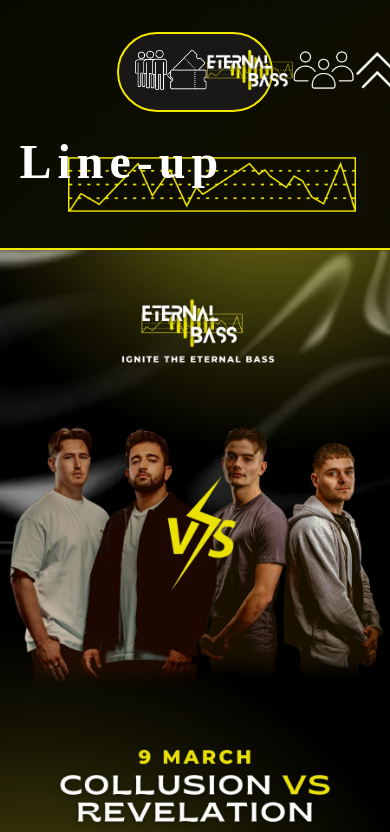
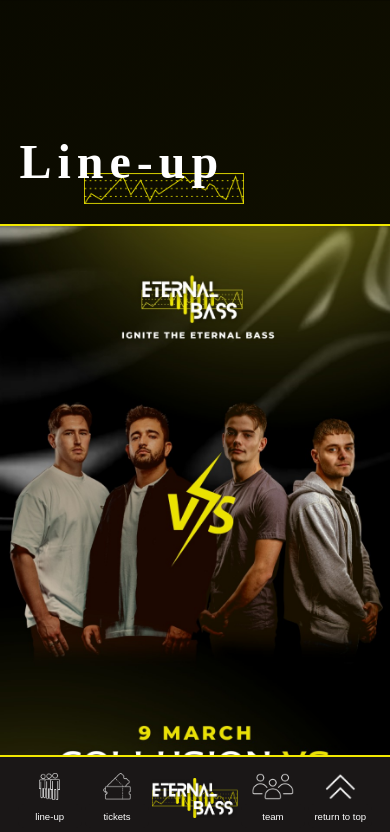
Before and after one commit to Jaywesterlow/eternal-bass, a website: page index.html in a window 390 px wide. Shown: the top 832 px of the page. Drawn offline with nearby package versions, Linux system fonts and the light colour scheme.

Commit message:
complete nav responsiveness

```diff
--- a/index.html
+++ b/index.html
@@ -10,16 +10,25 @@
 <body>
 
   <nav>
-    <a href="#line-up"><img src="assets/images/white-icons/lineup.png" class="nav-item" alt="link to 'line-up' section"></a>
-    <span class="nav-tooltip line-up-tooltip"></span>
-    <a href="#tickets"><img src="assets/images/white-icons/tickets.png" class="nav-item" alt="link to 'tickets' section"></a>
-    <span class="nav-tooltip tickets-tooltip"></span>
-    <a href="#main"><img src="assets/images/logo-new.png" class="nav-item" alt="'Eternal Bass' logo"></a>
-    <span class="nav-tooltip logo-tooltip"></span>
-    <a href="#team"><img src="assets/images/white-icons/team.png" class="nav-item" alt="link to 'team' section"></a>
-    <span class="nav-tooltip team-tooltip"></span>
-    <a href="#main"><img src="assets/images/white-icons/arrow.png" class="nav-item" alt="link back to top of site"></a>
-    <span class="nav-tooltip top-tooltip"></span>
+    <div>
+      <a href="#line-up"><img src="assets/images/white-icons/lineup.png" class="nav-item" alt="link to 'line-up' section"></a>
+      <span class="nav-tooltip">line-up</span>
+    </div>
+    <div>
+      <a href="#tickets"><img src="assets/images/white-icons/tickets.png" class="nav-item" alt="link to 'tickets' section"></a>
+      <span class="nav-tooltip">tickets</span>
+    </div>
+    <div>
+      <a href="#main"><img src="assets/images/logo-new.png" class="nav-item" alt="'Eternal Bass' logo"></a>
+    </div>
+    <div>
+      <a href="#team"><img src="assets/images/white-icons/team.png" class="nav-item" alt="link to 'team' section"></a>
+      <span class="nav-tooltip">team</span>
+    </div>
+    <div>
+      <a href="#main"><img src="assets/images/white-icons/arrow.png" class="nav-item" alt="link back to top of site"></a>
+      <span class="nav-tooltip">return to top</span>
+    </div>
   </nav>
 
   <main id="main">
@@ -113,7 +122,7 @@
 
       <hr>
 
-      <aside class="socials-container">
+      <aside>
         <div class="socials"><img src="#" alt=""></div>
         <div class="socials"><img src="#" alt=""></div>
         <div class="socials"><img src="#" alt=""></div>
--- a/styles/style.css
+++ b/styles/style.css
@@ -78,6 +78,18 @@
   padding: 130px 0 250px 0
 }
 
+main section header h2 {
+  margin-top: -1rem;
+}
+
+main section header img {
+  width: 18rem;
+  position: relative;
+  left: 3rem;
+  bottom: 2rem;
+  z-index: -1;
+}
+
 @media only screen and (max-width: 575px) {
   main section {
     width: 100% !important;
@@ -92,19 +104,13 @@
   main section header {
     padding: 0 5%;
   }
+  main section header img {
+    width: 10rem;
+    bottom: 1rem;
+    left: 4rem;
+  }
 }
 
-main section header h2 {
-  margin-top: -1rem;
-}
-
-main section header img {
-  width: 18rem;
-  position: relative;
-  left: 3rem;
-  bottom: 2rem;
-  z-index: -1;
-}
 
 nav {
   background-color: var(--backdrop-color);
@@ -121,42 +127,118 @@
   margin-top: 2rem;
 }
 
-nav a {
-  transition: color 0.3s ease;
+nav div {
+  display: flex;
+  flex-direction: column;
+  align-items: center;
 }
 
-nav a .nav-item {
+nav div a img {
   height: 2.5rem;
 }
 
-.nav-tooltip {
 
+nav div span {
+  opacity: 0;
+  transition: opacity 0.4s ease;
+  width: 8rem;
+  height: 2.5rem;
+  background-color: var(--backdrop-color);
+  color: var(--text-color);
+  border: 2px solid var(--primary-color);
+  text-align: center;
+  padding: 5px 0;
+  border-radius: 6px;
+  position: absolute;
+  z-index: 1;
+  top: 10vh;
+  padding: 0;
+  margin: 0;
+  display: flex;
+  justify-content: center;
+  align-items: center;
 }
 
-.nav-tooltipline-up-tooltip {
-
+nav div:hover span {
+  opacity: 1;
 }
 
-.nav-tooltip.tickets-tooltip {
-
+nav div span:hover {
+  opacity: 0;
 }
 
-.nav-tooltip.logo-tooltip {
-
+nav div span::after {
+  content: "";
+  position: absolute;
+  bottom: 100%;
+  left: calc(50% - 7px);
+  border-width: 7px;
+  border-style: solid;
+  border-color: transparent transparent var(--primary-color) transparent;
 }
 
-.nav-tooltip.team-tooltip {
 
+/* -- Nav  tablet breakpoint -- */
+@media only screen and (max-width: 1024px) {
+  nav {
+    border-radius: 0;
+    box-sizing: border-box;
+    width: 100%;
+    margin-top: 0;
+    border-width: 0 0 2px 0;
+  }
+
+  nav div a img {
+    height: 3rem;
+  }
 }
 
-.nav-tooltip.top-tooltip {
+@media only screen and (max-width: 575px) {
+  nav {
+    bottom: 0;
+    border-width: 2px 0 0 0;
+  }
 
+  nav div a img {
+    height: 1.7rem;
+  }
+
+  nav div:nth-child(3) a img {
+    height: 2.5rem;
+  }
+
+  nav div:nth-child(3) {
+    align-self: center;
+  }
+
+  nav div span {
+    font-size: .9rem;
+    font-weight: 200;
+    opacity: 1;
+    width: 6rem;
+    height: 1.5rem;
+    border: 0;
+    position: static;
+  }
+
+  nav div span::after {
+    content: none;
+  }
 }
 
-/* -- Nav  mobile breakpoint -- */
-/* @media only screen and (max-width: 575px) {
+@media only screen and (max-width: 475px) {
+  nav div a img {
+    height: 1.7rem;
+  }
 
-} */
+  nav div span {
+    font-size: .6rem;
+    font-weight: 200;
+    width: 4rem;
+    height: 1.5rem;
+  }
+}
+
 
 main section#line-up {
   display: flex;
@@ -398,13 +480,13 @@
   margin: 4rem 0;
 }
 
-footer .socials-container {
+footer aside {
   width: 50%;
   display: flex;
   justify-content: space-around;
 }
 
-footer .socials-container .socials {
+footer aside .socials {
   background-color: var(--backdrop-color);
   border-radius: 4rem;
   border: 2px solid var(--primary-color);
@@ -422,17 +504,55 @@
 /* -- Footer tablet breakpoints -- */
 @media only screen and (max-width: 1024px) {
   section:last-child {
-    padding-bottom: 0px;
+    padding-bottom: 100px;
   }
 
-  footer {
-    margin: 150px 0;
+  footer .footer-main {
+    display: flex;
+    flex-direction: column;
+    justify-content: space-between;
+    align-items: center;
+    width: 100%;
+  }
+
+  footer .footer-main .footer-logo {
+    height: auto;
+    width: 40%;
+    margin: 0 0 2rem 0;
+  }
+
+  footer .footer-main aside {
+    justify-content: space-around;
+    width: 100%;
+  }
+
+  footer hr {
+    width: 85%;
+    margin: 4rem 0;
+  }
+
+  footer aside {
+    width: 100%;
+  }
+
+  footer p {
+    font-size: 1rem;
+    margin: 2rem 0 1rem;
   }
 }
 
 /* -- Footer mobile breakpoints -- */
 @media only screen and (max-width: 575px) {
+  section:last-child {
+    padding-bottom: 0px;
+  }
+
   footer {
-    margin: 150px 0;
+    margin: 10rem 0 7rem 0;
+  }
+
+  footer p {
+    font-weight: 100;
+    margin: 2rem 0 0rem;
   }
 }
```
